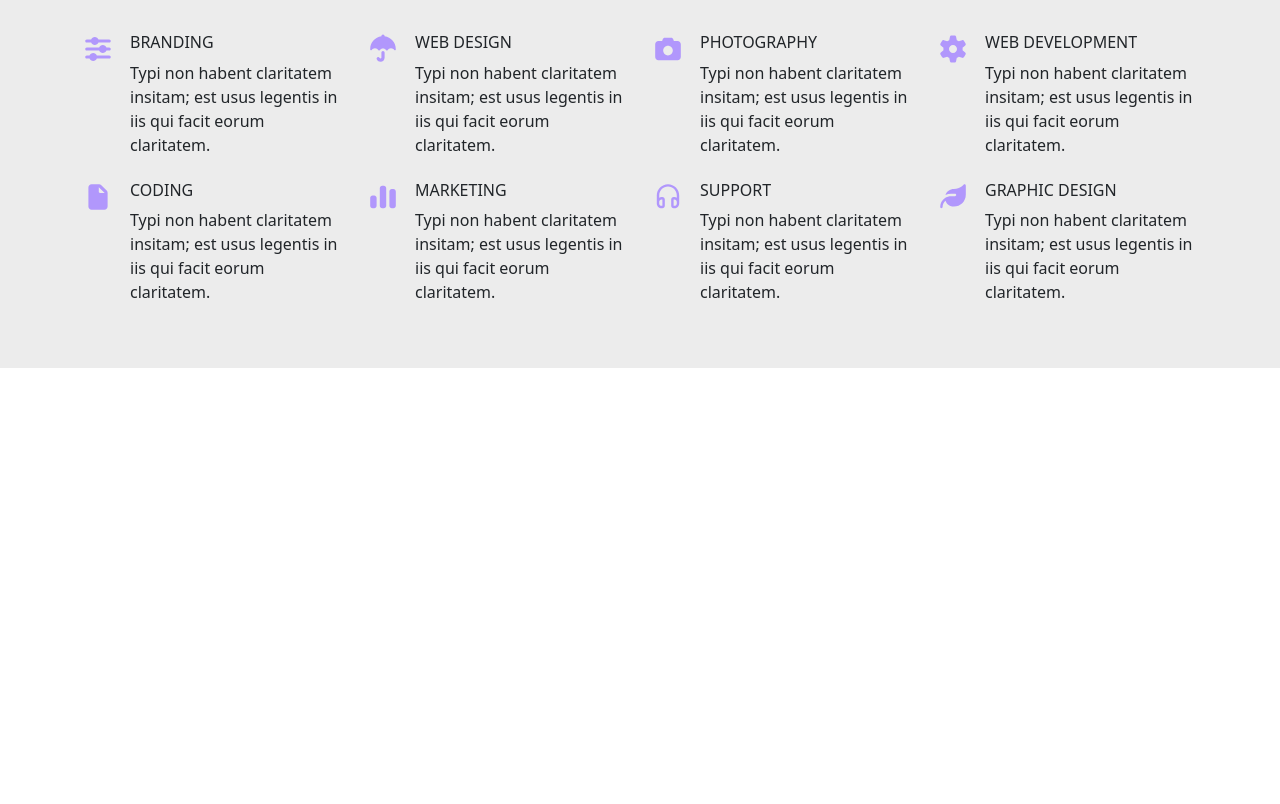
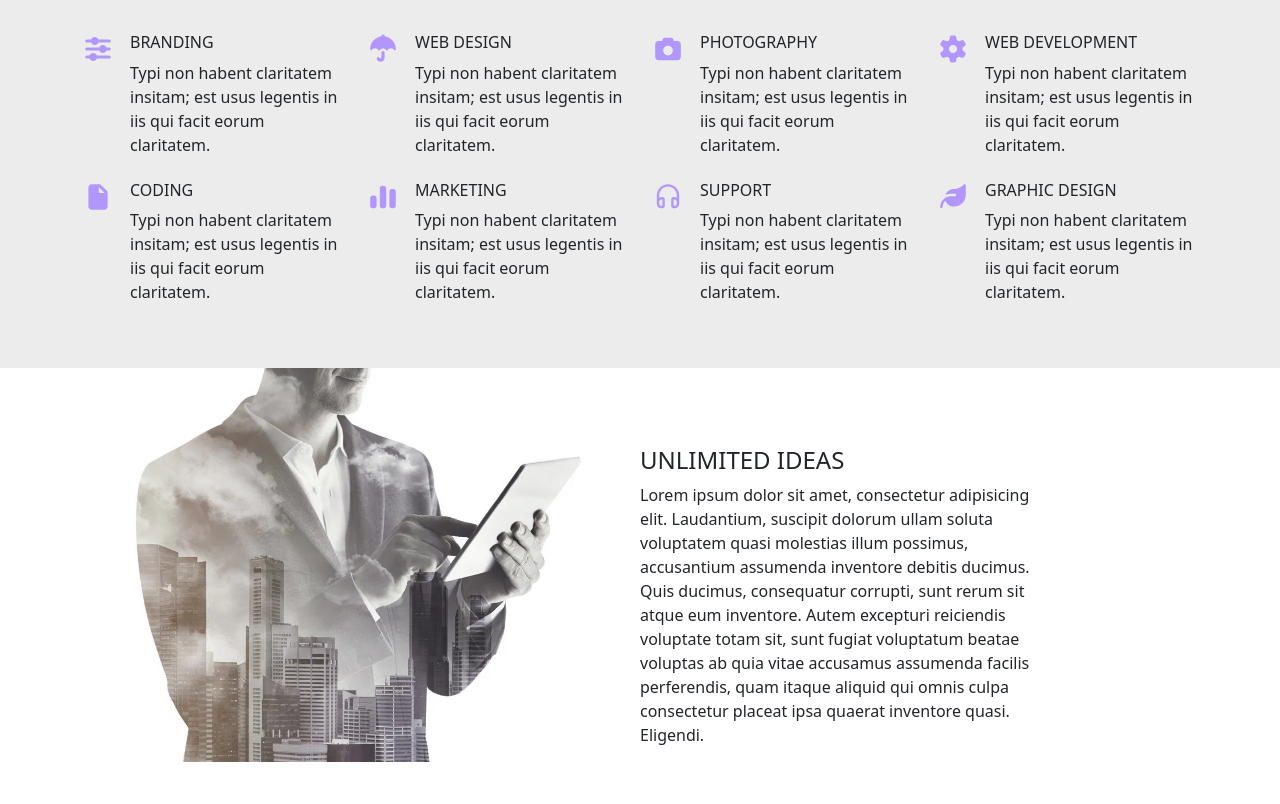
Before and after one commit to mahmoudtomah/junko, a plain HTML site: page services.html in a window 1280 px wide. Shown: the part 532-1336 px from the top of the page. Before the commit the page ends 900 px from the top, so only its background shows below. Drawn offline with nearby package versions, Linux system fonts and the light colour scheme.

Commit message:
create our service

```diff
--- a/assets/css/services.css
+++ b/assets/css/services.css
@@ -1,4 +1,47 @@
+body{
+    height: 2000px;
+}
+
+
 .our-services{
 
     background-color: #ececec;
 }
+
+
+.unlimited-ideas img{
+
+    width: 45%;
+    object-fit: cover;
+}
+
+.unlimited-ideas .btn-outline-dark:hover{
+
+    background-color: #0063d1;
+
+}
+
+.unlimited-ideas .position-p{
+
+    left: 50%;
+    top: 20%;
+    overflow: hidden;
+}
+
+.unlimited-ideas{
+    overflow-x: hidden;
+}
+
+@media (max-width: 992px) {
+ .unlimited-ideas .position-p{
+      left: 40%;
+    top: 100%;
+    transform: translateX(-50%);
+    margin-top: 20px;
+}
+
+
+
+
+
+ }
--- a/services.html
+++ b/services.html
@@ -9,7 +9,7 @@
 </head>
   <body>
 
-    <section class="first-services my-5">
+    <section class="first-services py-5">
    <div class="container">
   <div class="row justify-content-between">
 
@@ -100,7 +100,7 @@
             </div>
         </div>
 
-      <div class="d-flex gap-3 col-lg-3  col-sm-6 align-items-start mt-2">
+          <div class="d-flex gap-3 col-lg-3  col-sm-6 align-items-start mt-2">
                 <div>
 <svg xmlns="http://www.w3.org/2000/svg" height="32" width="32" viewBox="0 0 640 640"><!--!Font Awesome Free v7.1.0 by @fontawesome - https://fontawesome.com License - https://fontawesome.com/license/free Copyright 2025 Fonticons, Inc.--><path fill="#B197FC" d="M144 288C144 190.8 222.8 112 320 112C417.2 112 496 190.8 496 288L496 332.8C481.9 324.6 465.5 320 448 320L432 320C405.5 320 384 341.5 384 368L384 496C384 522.5 405.5 544 432 544L448 544C501 544 544 501 544 448L544 288C544 164.3 443.7 64 320 64C196.3 64 96 164.3 96 288L96 448C96 501 139 544 192 544L208 544C234.5 544 256 522.5 256 496L256 368C256 341.5 234.5 320 208 320L192 320C174.5 320 158.1 324.7 144 332.8L144 288zM144 416C144 389.5 165.5 368 192 368L208 368L208 496L192 496C165.5 496 144 474.5 144 448L144 416zM496 416L496 448C496 474.5 474.5 496 448 496L432 496L432 368L448 368C474.5 368 496 389.5 496 416z"/></svg>               </div>
                 <div class="d-flex flex-column ">
@@ -109,7 +109,7 @@
             </div>
         </div>
 
-         <div class="d-flex gap-3 col-lg-3  col-sm-6 align-items-start mt-2">
+          <div class="d-flex gap-3 col-lg-3  col-sm-6 align-items-start mt-2">
                 <div>
 <svg xmlns="http://www.w3.org/2000/svg" height="32" width="32" viewBox="0 0 640 640"><!--!Font Awesome Free v7.1.0 by @fontawesome - https://fontawesome.com License - https://fontawesome.com/license/free Copyright 2025 Fonticons, Inc.--><path fill="#B197FC" d="M535.3 70.7C541.7 64.6 551 62.4 559.6 65.2C569.4 68.5 576 77.7 576 88L576 274.9C576 406.1 467.9 512 337.2 512C260.2 512 193.8 462.5 169.7 393.3C134.3 424.1 112 469.4 112 520C112 533.3 101.3 544 88 544C74.7 544 64 533.3 64 520C64 445.1 102.2 379.1 160.1 340.3C195.4 316.7 237.5 304 280 304L360 304C373.3 304 384 293.3 384 280C384 266.7 373.3 256 360 256L280 256C240.3 256 202.7 264.8 169 280.5C192.3 210.5 258.2 160 336 160C402.4 160 451.8 137.9 484.7 116C503.9 103.2 520.2 87.9 535.4 70.7z"/></svg>              </div>
                 <div class="d-flex flex-column ">
@@ -120,10 +120,43 @@
 
 
 
+
          </div>
       </div>
     </section>
 
+
+   <section class="unlimited-ideas position-relative">
+
+    <div class="container">
+          <div >
+      <img src="./assets/img/services/services4.webp"  />
+
+      <div class="position-absolute position-p  row ">
+        <div class="col-xl-8 col-lg-12">
+          <h4> UNLIMITED IDEAS</h4>
+        <p>Lorem ipsum dolor sit amet, consectetur adipisicing elit. Laudantium, suscipit dolorum ullam soluta voluptatem quasi molestias illum possimus, accusantium assumenda inventore debitis ducimus. Quis ducimus, consequatur corrupti, sunt rerum sit atque eum inventore. Autem excepturi reiciendis voluptate totam sit, sunt fugiat voluptatum beatae voluptas ab quia vitae accusamus assumenda facilis perferendis, quam itaque aliquid qui omnis culpa consectetur placeat ipsa quaerat inventore quasi. Eligendi.</p>
+       <a class="btn btn-outline-dark rounded-5"> MORE INFO > </a>
+       </div>
+        </div>
+       </div>
+
+
+
+
+
+
+
+
+
+
+
+
+
+              </div>
+
+        </section>
+
     <script src="https://cdn.jsdelivr.net/npm/bootstrap@5.3.8/dist/js/bootstrap.bundle.min.js" integrity="sha384-FKyoEForCGlyvwx9Hj09JcYn3nv7wiPVlz7YYwJrWVcXK/BmnVDxM+D2scQbITxI" crossorigin="anonymous"></script>
   </body>
 </html>
```
Also changed, not shown: assets/img/services/services4.webp (added).
